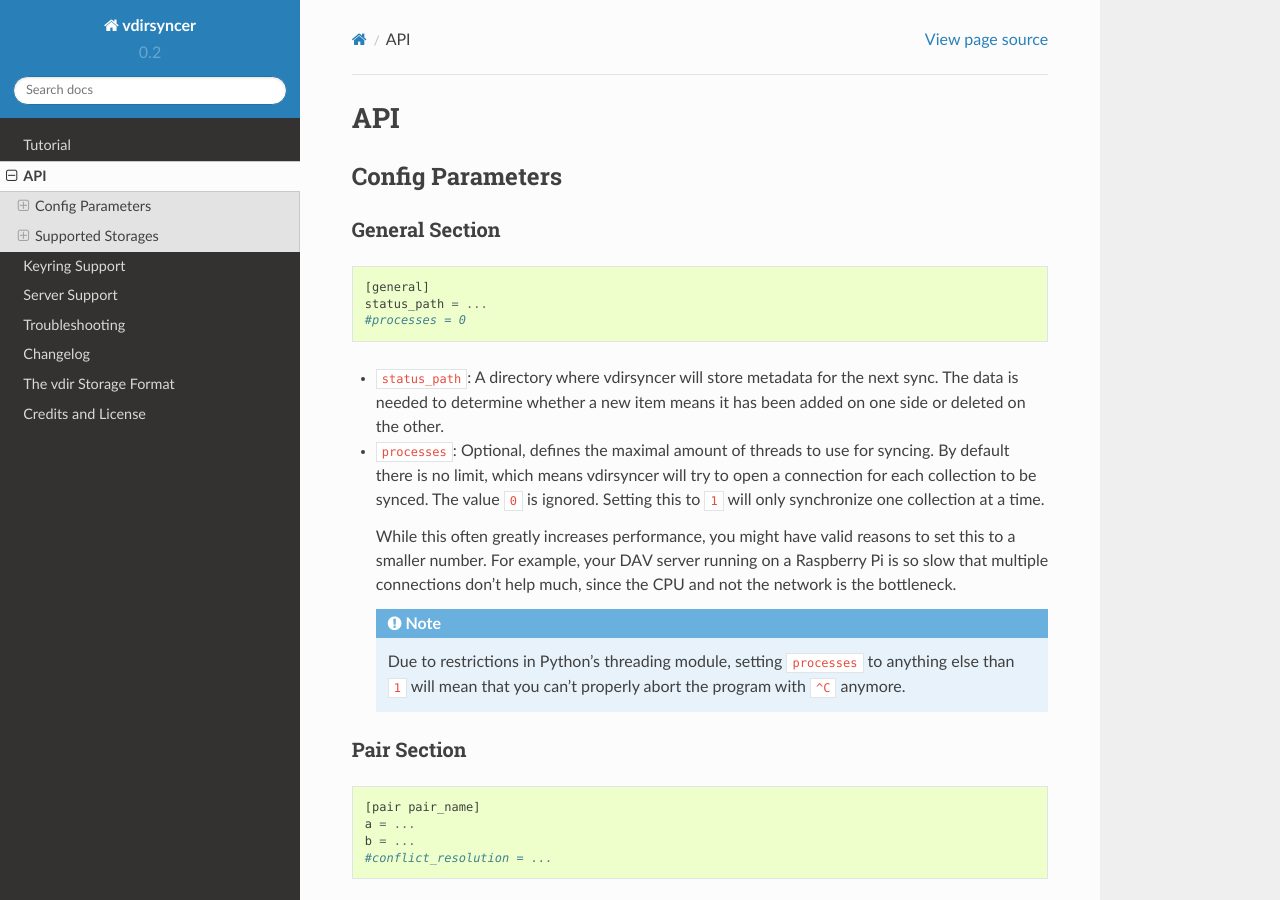
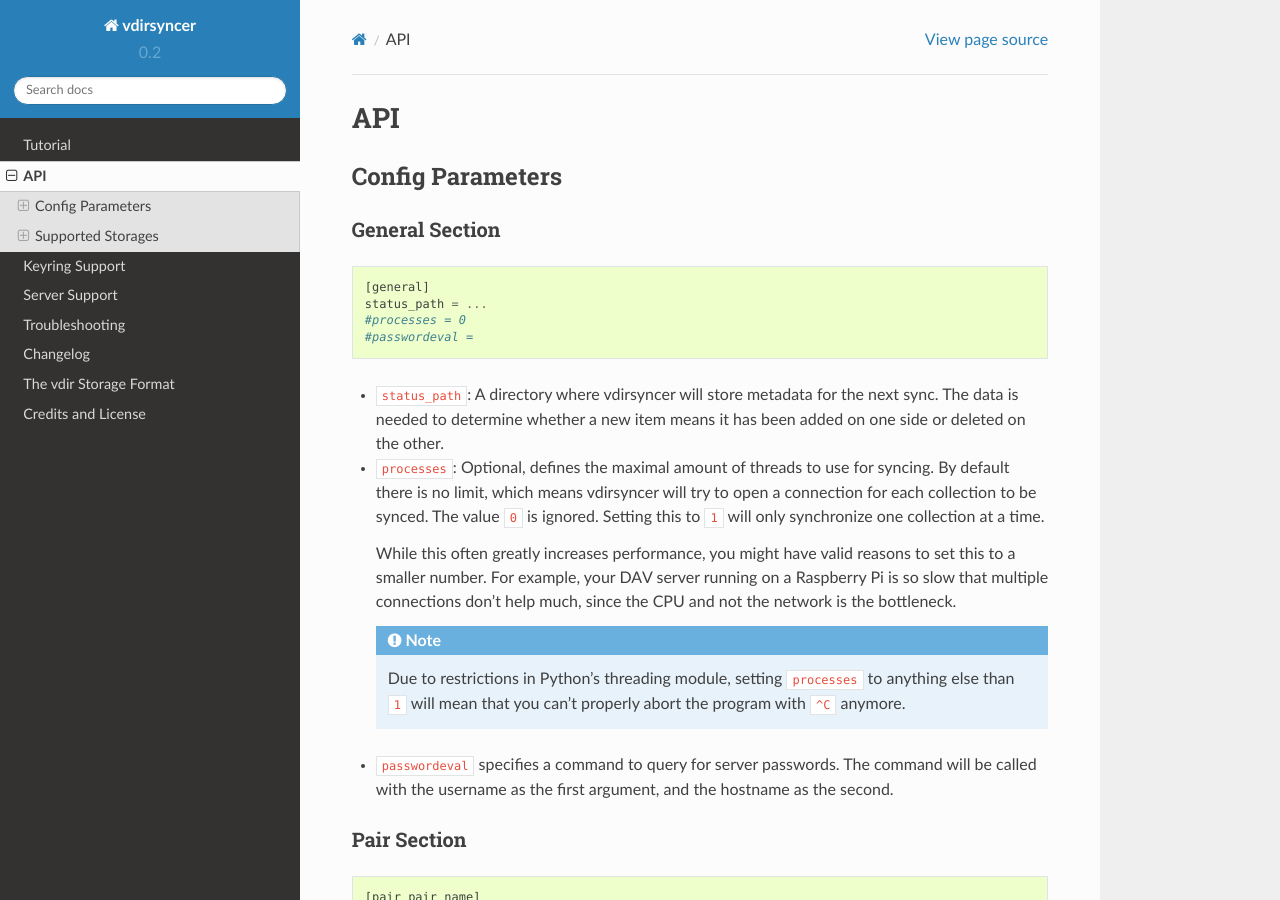
Before and after one commit to pimutils/vdirsyncer, a Sphinx documentation site: the page built from docs/api.rst, in a window 1280 px wide and 900 px high. Built offline with Sphinx 7.4.7 and the Read the Docs theme 2.0.0, drawn with Linux system fonts in a browser that asks for light colours.

Commit message:
Add docs for passwordeval function

```diff
--- a/docs/api.rst
+++ b/docs/api.rst
@@ -15,6 +15,7 @@
     [general]
     status_path = ...
     #processes = 0
+    #passwordeval =
 
 
 - ``status_path``: A directory where vdirsyncer will store metadata for the
@@ -37,6 +38,10 @@
       Due to restrictions in Python's threading module, setting ``processes``
       to anything else than ``1`` will mean that you can't properly abort the
       program with ``^C`` anymore.
+
+- ``passwordeval`` specifies a command to query for server passwords. The
+  command will be called with the username as the first argument, and the
+  hostname as the second.
 
 .. _pair_config:
 
```
